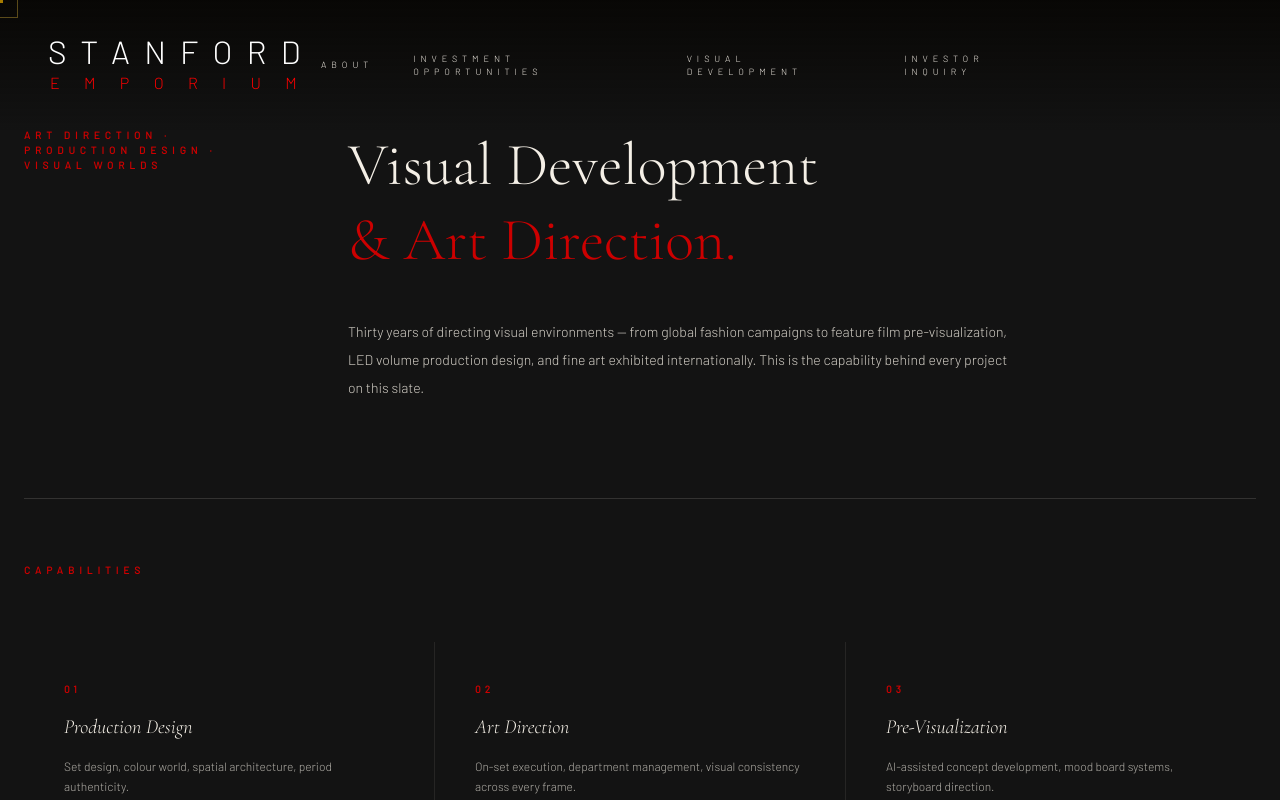
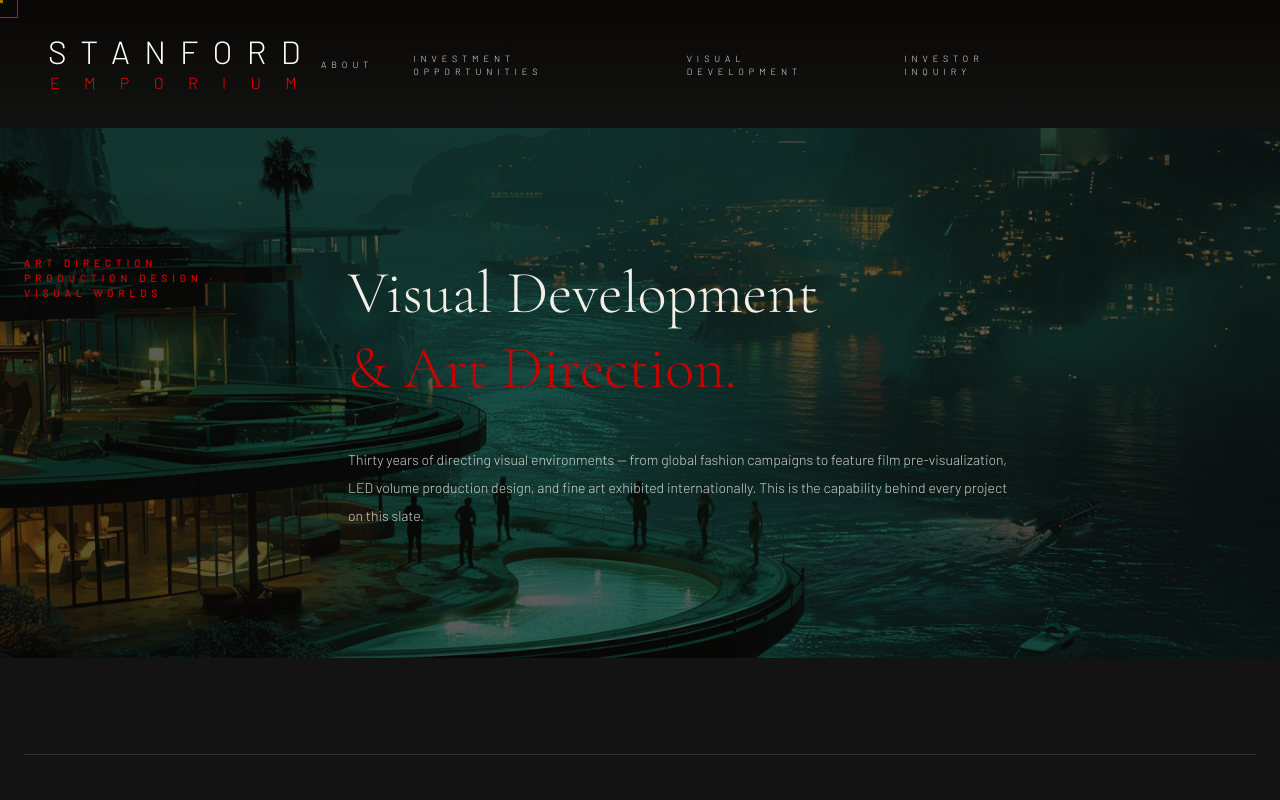
Before and after one commit to danielarmonstanford/SE-Film-Slate, a React (Vite) app: page /visual-development in a window 1280 px wide. Shown: the top 800 px of the page. Built offline with nearby package versions, Linux system fonts and the light colour scheme.

Commit message:
Add cinematic night-scene hero image behind Visual Development header
Co-Authored-By: Claude Sonnet 4.6 <noreply@anthropic.com>

```diff
--- a/src/pages/VisualDevelopment.tsx
+++ b/src/pages/VisualDevelopment.tsx
@@ -21,7 +21,13 @@ const VisualDevelopment = () => {
     <div className="bg-[#131313] pt-32">
 
       {/* SECTION 1 — HEADER */}
-      <section className="px-6 max-w-[1800px] mx-auto mb-24">
+      <section className="relative mb-24 overflow-hidden">
+        <div
+          className="absolute inset-0 bg-cover bg-center"
+          style={{ backgroundImage: 'url(/visual-dev-hero.jpg)' }}
+        />
+        <div className="absolute inset-0 bg-[rgba(8,7,5,0.65)]" />
+        <div className="relative px-6 max-w-[1800px] mx-auto py-32">
           <div className="grid grid-cols-1 md:grid-cols-12 gap-16">
             <div className="md:col-span-3 md:sticky top-32 h-fit">
               <span className="text-[10px] uppercase tracking-[0.5em] text-[#CC0000] font-bold block mb-4">
@@ -36,6 +42,7 @@ const VisualDevelopment = () => {
               <p className="text-sm text-[#F5F0E6] opacity-85 leading-loose max-w-2xl">
                 Thirty years of directing visual environments — from global fashion campaigns to feature film pre-visualization, LED volume production design, and fine art exhibited internationally. This is the capability behind every project on this slate.
               </p>
+            </div>
           </div>
         </div>
       </section>
```
Also changed, not shown: public/visual-dev-hero.jpg (added). Lines whose indentation alone changed are shown as unchanged.
